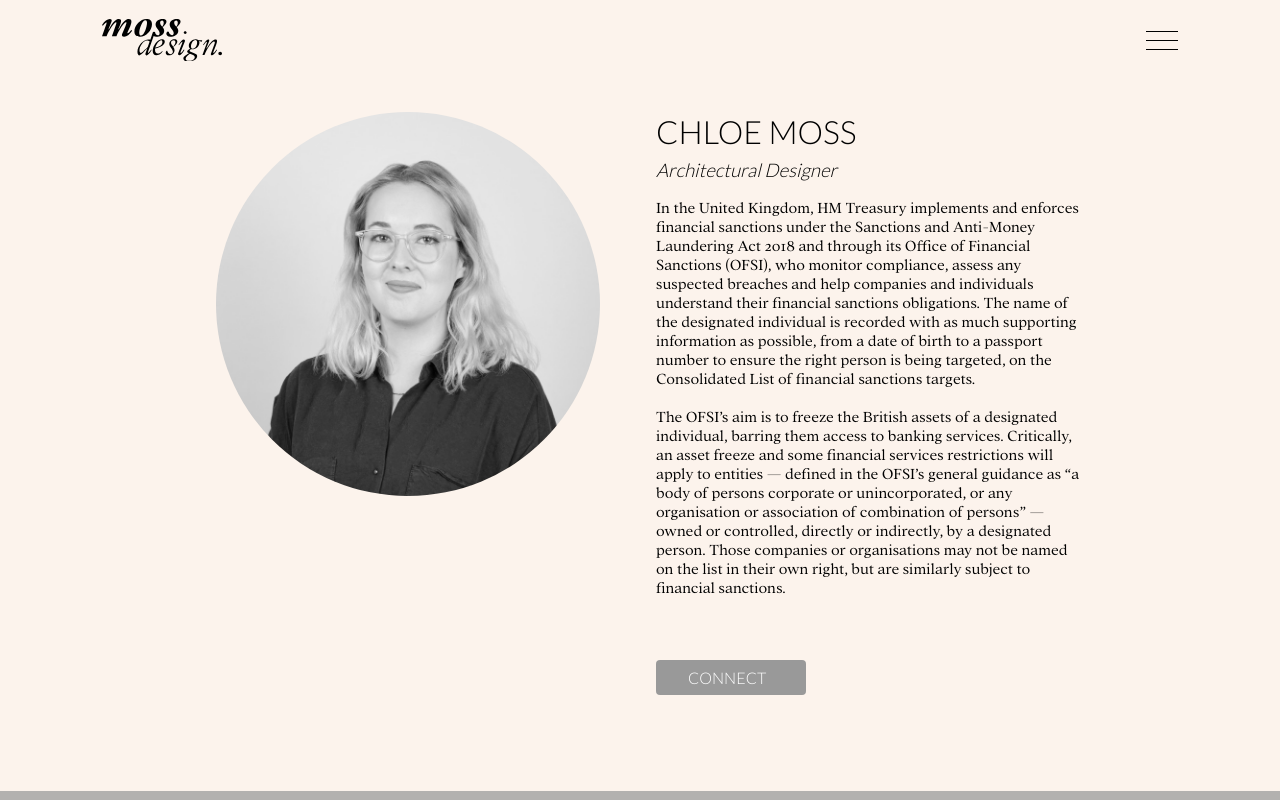
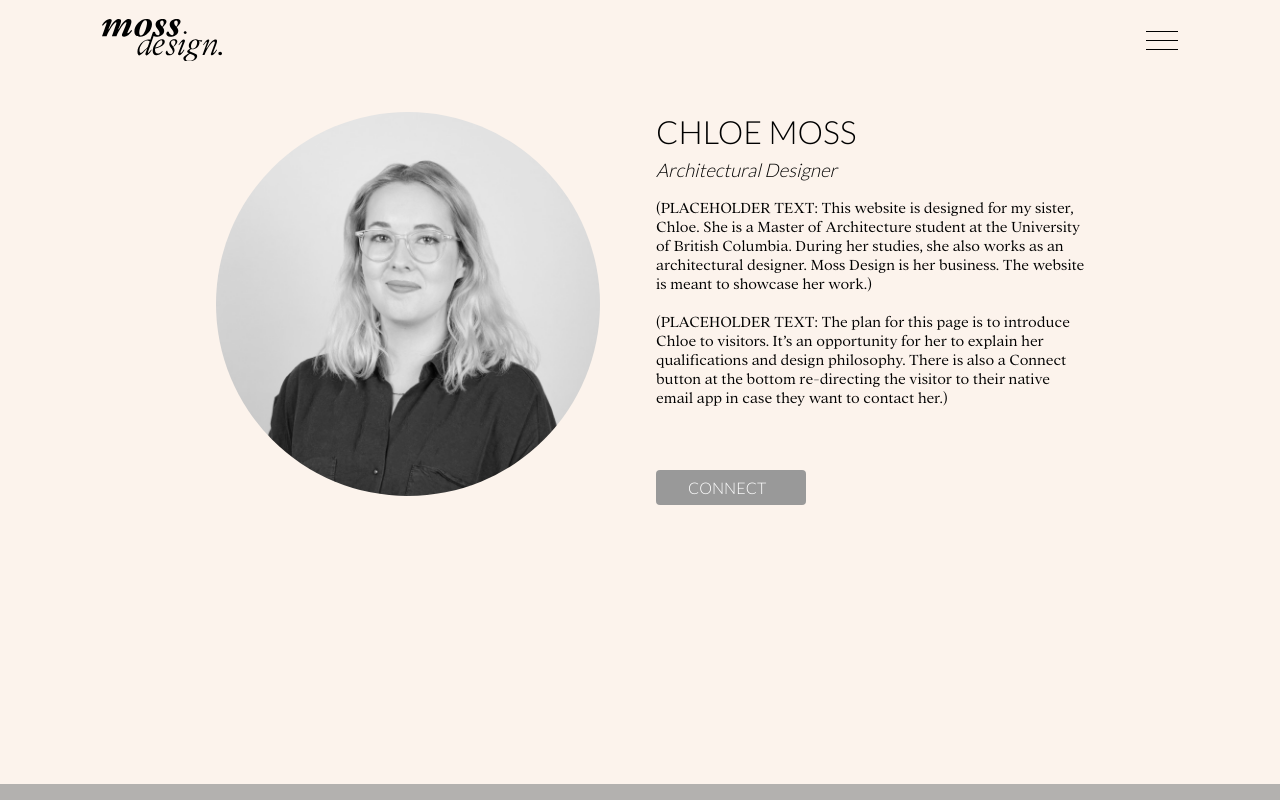
Before and after one commit to rmoss08/moss-design-website, a React (Create React App) app: page /about in a window 1280 px wide. Shown: the top 800 px of the page. Built offline with nearby package versions, Linux system fonts and the light colour scheme; a web font is replaced by a local one.

Commit message:
refactor: adds placeholder text with commentary about the website

```diff
--- a/src/components/Services/Services.js
+++ b/src/components/Services/Services.js
@@ -4,27 +4,27 @@ import styles from './Services.module.css';
 const SERVICES = [
   {
     id: 's1',
-    title: 'RENDERING',
+    title: 'EXTERIOR DESIGN',
     description:
-      'A multiple of how much money they earn every year? How many fans or Facebook followers they have? Or the number of shirts they sell? By looking at how much the club down the road went for and playing a game of higher or lower?',
+      '(PLACEHOLDER TEXT: This website is designed for my sister, Chloe. She is a Master of Architecture student at the University of British Columbia. During her studies, she also works as an architectural designer. Moss Designs is her business. The website is meant to showcase her work.)',
   },
   {
     id: 's2',
-    title: 'EMOTIONAL SUPPORT',
+    title: 'INTERIOR DESIGN',
     description:
-      'Another method was proposed by a “Michael C” in the comments section. A musicals lover, Michael riffed on the song Seasons of Love from Rent and suggested the value of a club should be measured in highlights, victories, players, titles and love.',
+    '(PLACEHOLDER TEXT: The website is almost finished. There is another feature I want to add, we need higher resolution pictures for the header image, Chloe needs to make some additional renderings to fill up the website with images, and copywrite what she wants the website to say.)',
   },
   {
     id: 's3',
-    title: 'INTERIOR DESIGN',
+    title: 'REGULATORY CONSULTING',
     description:
-      "So, how much will someone pay for Chelsea, England’s fourth-most successful team, global football’s eighth-richest club, the recently-crowned world champions — especially now Roman Abramovich has stuck a great big 'For Sale' sign outside?",
+      "(PLACEHOLDER TEXT: So, for now, most of the text is just placeholder text featuring my explanations about the website. This section is meant to describe some of the services Chloe offers as an architectural designer.)",
   },
   {
     id: 's4',
-    title: 'BESPOKE',
+    title: 'RENDERINGS',
     description:
-      'Before we go any further with these forays into uncharted territory, let us make one thing very clear: none of this really matters when compared to what is happening in Ukraine. It is only football and money, after all.',
+      '(PLACEHOLDER TEXT: You’ll notice the website is mainly image based. Architecture is obviously a very visual medium. As such, the website has been designed with a magazine feel in mind which should draw attention to Chloe’s amazing work.)',
   },
 ];
 
--- a/src/pages/AboutPage.js
+++ b/src/pages/AboutPage.js
@@ -9,29 +9,21 @@ import { useDispatch, useSelector } from 'react-redux';
 
 const aboutText = (
   <p>
-    In the United Kingdom, HM Treasury implements and enforces financial
-    sanctions under the Sanctions and Anti-Money Laundering Act 2018 and through
-    its Office of Financial Sanctions (OFSI), who monitor compliance, assess any
-    suspected breaches and help companies and individuals understand their
-    financial sanctions obligations. The name of the designated individual is
-    recorded with as much supporting information as possible, from a date of
-    birth to a passport number to ensure the right person is being targeted, on
-    the Consolidated List of financial sanctions targets.
+    (PLACEHOLDER TEXT: This website is designed for my sister, Chloe. She is a
+    Master of Architecture student at the University of British Columbia. During
+    her studies, she also works as an architectural designer. Moss Design is her
+    business. The website is meant to showcase her work.)
     <br />
     <br />
-    The OFSI’s aim is to freeze the British assets of a designated individual,
-    barring them access to banking services. Critically, an asset freeze and
-    some financial services restrictions will apply to entities — defined in the
-    OFSI’s general guidance as “a body of persons corporate or unincorporated,
-    or any organisation or association of combination of persons” — owned or
-    controlled, directly or indirectly, by a designated person. Those companies
-    or organisations may not be named on the list in their own right, but are
-    similarly subject to financial sanctions.
+    (PLACEHOLDER TEXT: The plan for this page is to introduce Chloe to visitors.
+    It’s an opportunity for her to explain her qualifications and design
+    philosophy. There is also a Connect button at the bottom re-directing the
+    visitor to their native email app in case they want to contact her.)
   </p>
 );
 
 const AboutPage = () => {
-  console.log('AboutPage rendered')
+  console.log('AboutPage rendered');
   const isNavTransparent = useSelector((state) => state.nav.isTransparent);
   const isNavVisible = useSelector((state) => state.nav.isVisible);
   const isNavLocked = useSelector((state) => state.nav.isLocked);
--- a/src/pages/ContactPage.js
+++ b/src/pages/ContactPage.js
@@ -32,7 +32,10 @@ const ContactPage = () => {
       <div className={`margin min-height ${styles.grid}`}>
         <div>
           <h1>CONTACT</h1>
-          <p>I'd love to hear from you. Send me an email to get in touch.</p>
+          <p>
+            (PLACEHOLDER TEXT: If you have a house project in mind, I would love to hear from you.
+            Click the button below to send me an email.)
+          </p>
           <ConnectButton />
         </div>
         <img
--- a/src/pages/ProjectPage.js
+++ b/src/pages/ProjectPage.js
@@ -8,10 +8,10 @@ import { useDispatch, useSelector } from 'react-redux';
 import { navActions } from '../store/nav-slice';
 import { useEffect } from 'react';
 
-const gallery1 = ProjectGalleryRenderings.slice(0,2);
-const gallery2 = ProjectGalleryRenderings.slice(2,4);
+const gallery1 = ProjectGalleryRenderings.slice(0, 2);
+const gallery2 = ProjectGalleryRenderings.slice(2, 4);
 const gallery3 = ProjectGalleryRenderings.slice(4);
-const gallery4 = ProjectGalleryDrawings.slice(0,2);
+const gallery4 = ProjectGalleryDrawings.slice(0, 2);
 const gallery5 = ProjectGalleryDrawings.slice(2);
 
 const ProjectPage = () => {
@@ -26,7 +26,7 @@ const ProjectPage = () => {
       dispatch(navActions.addTransparency());
     }
     if (!isNavVisible) {
-      dispatch(navActions.showNav())
+      dispatch(navActions.showNav());
     }
     if (isNavLocked) {
       dispatch(navActions.unlock());
@@ -35,16 +35,14 @@ const ProjectPage = () => {
 
   const introText = (
     <p className="margin">
-      Those close to the oligarch insist they do not expect Abramovich to be
-      placed on the sanctions list. They suggest he has done nothing to justify
-      such action and is merely a successful businessman removed from politics.
-      It remains to be seen, too, whether the UK’s Foreign Office and National
-      Crime Agency would be able to prove links to Vladimir Putin’s regime to
-      justify freezing his British-based assets. As yet no one, from the United
-      States to the European Union, has moved to name the 55-year-old as a
-      designated individual on their Consolidated List of financial sanctions
-      targets. They would not want to risk losing a legal challenge once
-      sanctions have been imposed.
+      (PLACEHOLDER TEXT: This website is designed for my sister, Chloe. She is a
+      Master of Architecture student at the University of British Columbia.
+      During her studies, she also works as an architectural designer. Moss
+      Design is her business. The website is meant to showcase her work. Chloe’s
+      first house project was in West Vancouver, British Columbia. She designed
+      the entire house you see before you. This page showcases that project.
+      Eventually, this text block will be filled with Chloe’s description of the
+      project, setting up image galleries below.)
     </p>
   );
 
@@ -55,12 +53,12 @@ const ProjectPage = () => {
       {introText}
       <div className="margin">
         <h2>RENDERINGS</h2>
-        <Gallery id='pp-gallery-1' images={gallery1} />
-        <Gallery id='pp-gallery-2' images={gallery2} />
+        <Gallery id="pp-gallery-1" images={gallery1} />
+        <Gallery id="pp-gallery-2" images={gallery2} />
       </div>
       <div className="margin">
         <h2>DRAWINGS</h2>
-        <Gallery id='pp-gallery-4' images={gallery4} />
+        <Gallery id="pp-gallery-4" images={gallery4} />
       </div>
     </Layout>
   );
```
